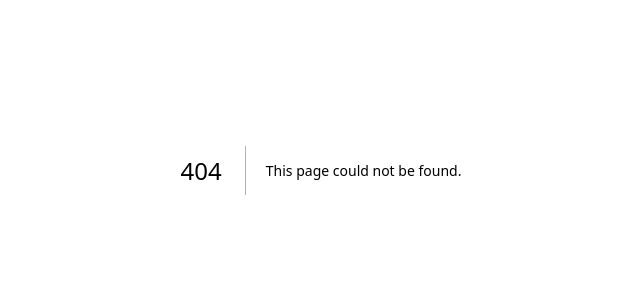
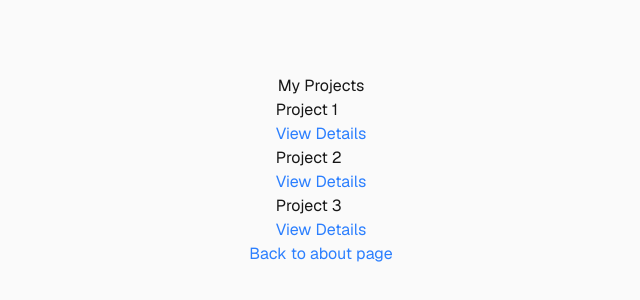
Before and after one commit to alandarryl/okana-dev-portfolio, a Next.js app: page /About/Projects in a window 1280 px wide. Before the commit this address had no page. Shown: the part 230-530 px from the top of the page, without its empty margins (319-959 px from the left). Built offline with nearby package versions, Linux system fonts and the light colour scheme.

Commit message:
complete a simple routing and dynamique routing, and remenber that you need to use async/await when passing params or React.use() for client use

```diff
--- /dev/null
+++ b/app/About/Projects/[id]/page.js
@@ -0,0 +1,41 @@
+
+import React from "react";
+
+const Project = async ({params}) => {
+  const { id } = await params;
+    const projectsList = [
+    {
+        title: "Project 1",
+        description: "Description of Project 1",
+    },
+    {
+        title: "Project 2",
+        description: "Description of Project 2",
+    },
+    {
+        title: "Project 3",
+        description: "Description of Project 3",
+    },
+  ];
+    const project = projectsList[id];
+
+    if (!project) {
+    return (
+        <div className="flex flex-col flex-1 items-center justify-center bg-zinc-50 font-sans dark:bg-black">
+            <h1>Project Not Found</h1>
+        </div>
+    );
+    }
+
+    return (
+    <div className="flex flex-col flex-1 items-center justify-center bg-zinc-50 font-sans dark:bg-black">
+        <h1>{project.title}</h1>
+        <p>{project.description}</p>
+        <a href="/About/Projects" className="text-blue-500 hover:underline">
+            Back to Projects
+        </a>
+    </div>
+    );
+}
+
+export default Project;
--- /dev/null
+++ b/app/About/Projects/page.js
@@ -0,0 +1,38 @@
+
+const projectsList = [
+  {
+    title: "Project 1",
+    description: "Description of Project 1",
+  },
+  {
+    title: "Project 2",
+    description: "Description of Project 2",
+  },
+    {
+    title: "Project 3",
+    description: "Description of Project 3",
+  },
+];
+
+const ProjectsPage = () => {
+  return (
+    <div className="flex flex-col flex-1 items-center justify-center bg-zinc-50 font-sans dark:bg-black">
+        <h1>My Projects</h1>
+        <ul>
+            {projectsList.map((project, index) => (
+                <li key={index}>
+                    <h2>{project.title}</h2>
+                    <a href={`/About/Projects/${index}`} className="text-blue-500 hover:underline">
+                        View Details
+                    </a>
+                </li>
+            ))}
+        </ul>
+        <a href="/About" className="text-blue-500 hover:underline">
+            Back to about page
+        </a>
+    </div>
+  );
+}
+
+export default ProjectsPage;
--- /dev/null
+++ b/app/About/page.js
@@ -0,0 +1,13 @@
+const AboutPage = () => {
+  return (
+    <div className="flex flex-col flex-1 items-center justify-center bg-zinc-50 font-sans dark:bg-black">
+      <h1>About Me</h1>
+      <p>Welcome to my about page!</p>
+      <a href="/About/Projects" className="text-blue-500 hover:underline">
+        My projects
+      </a>
+    </div>
+  );
+};
+
+export default AboutPage;
```
